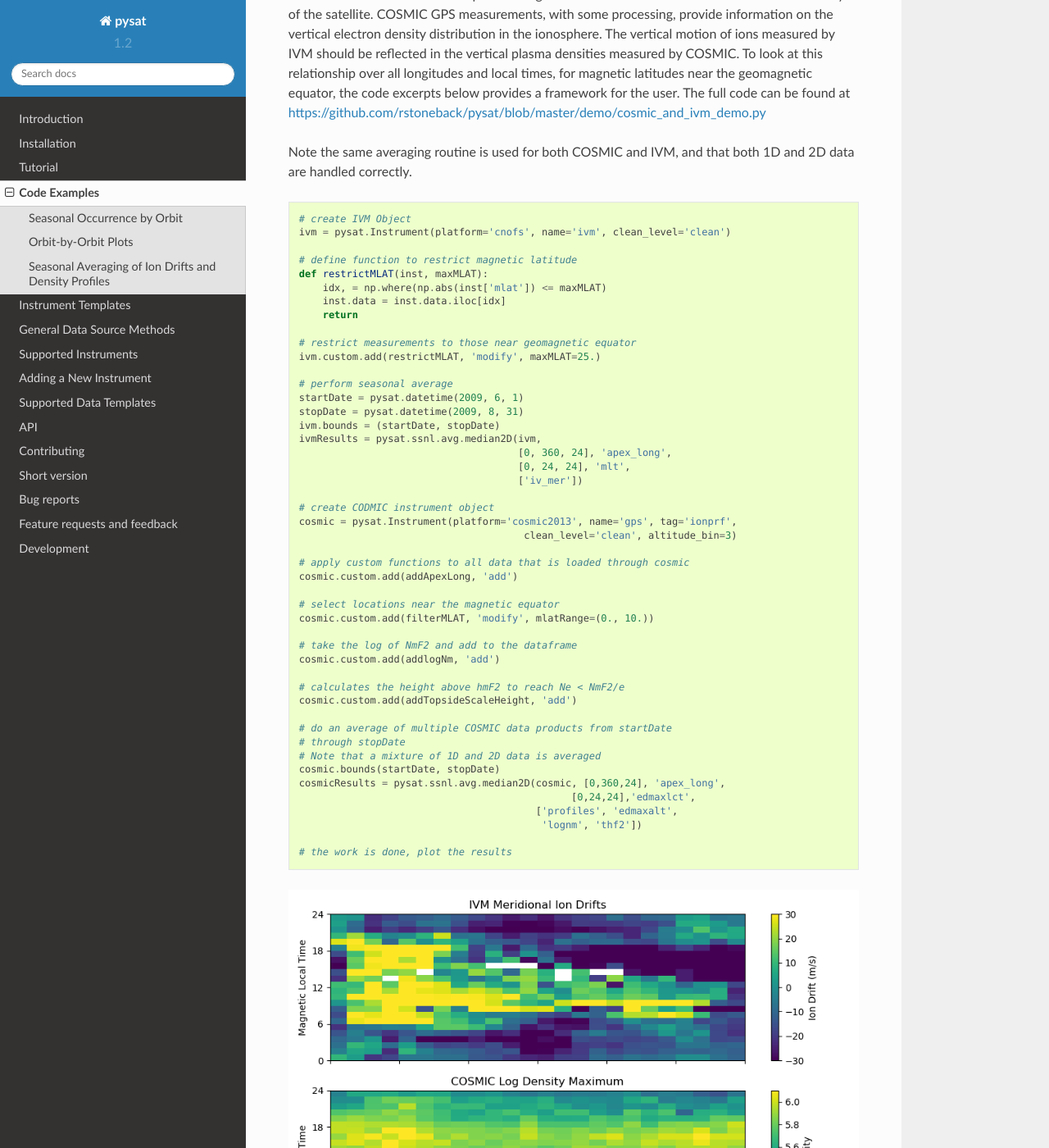
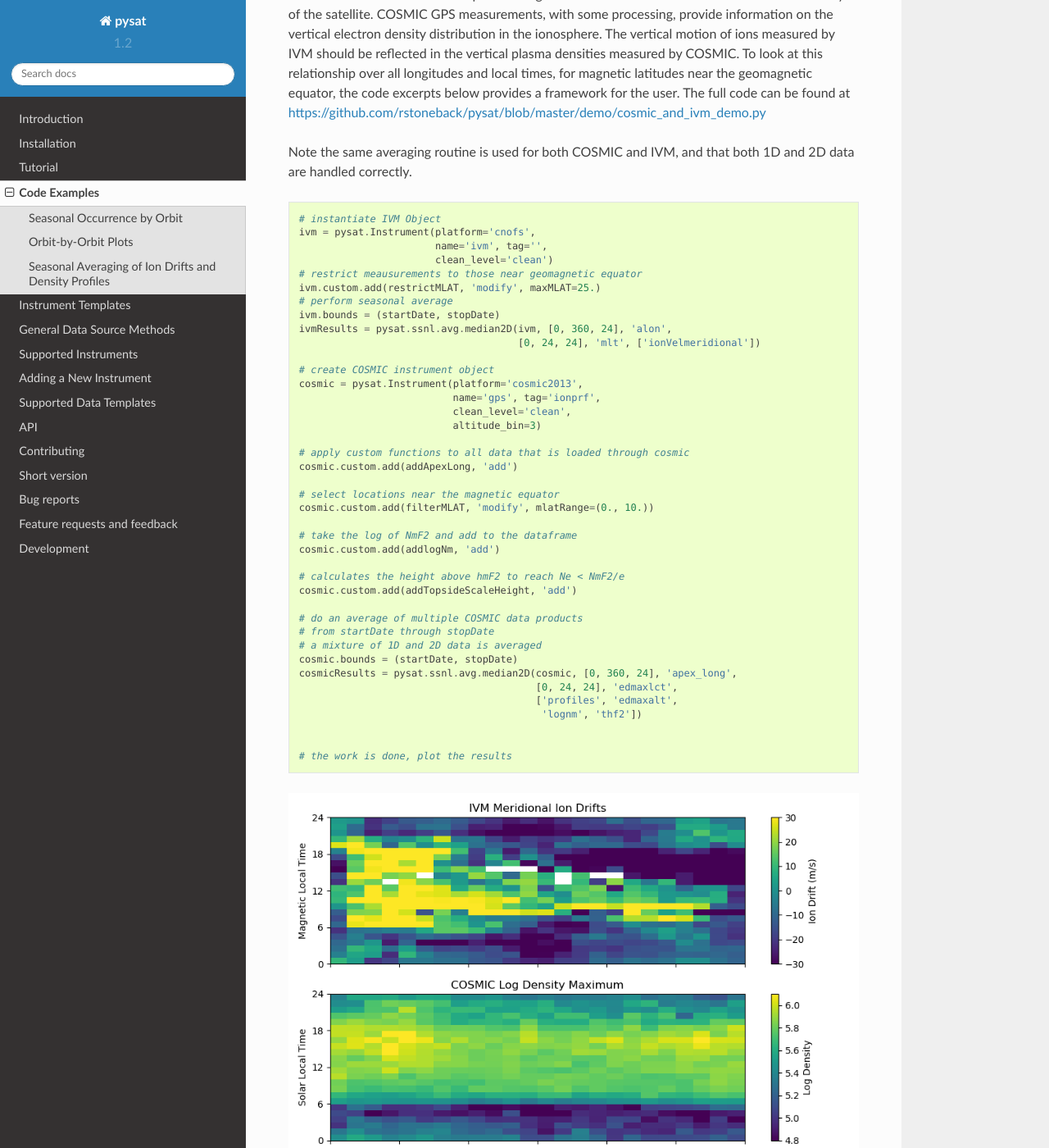
Before and after one commit to pysat/pysat, a Sphinx documentation site: the page built from docs/examples.rst, in a window 1280 px wide and 1400 px high, scrolled down 4928 px. Shown: the whole window at 82% size. Built offline with Sphinx 7.4.7 and the Read the Docs theme 2.0.0, drawn with Linux system fonts in a browser that asks for light colours; formulas are drawn with MathJax 3.

Commit message:
update examples

```diff
--- a/docs/examples.rst
+++ b/docs/examples.rst
@@ -179,53 +179,47 @@
 
 .. code:: python
 
-   # create IVM Object
-   ivm = pysat.Instrument(platform='cnofs', name='ivm', clean_level='clean')
+  # instantiate IVM Object
+  ivm = pysat.Instrument(platform='cnofs',
+                         name='ivm', tag='',
+                         clean_level='clean')
+  # restrict meausurements to those near geomagnetic equator
+  ivm.custom.add(restrictMLAT, 'modify', maxMLAT=25.)
+  # perform seasonal average
+  ivm.bounds = (startDate, stopDate)
+  ivmResults = pysat.ssnl.avg.median2D(ivm, [0, 360, 24], 'alon',
+                                       [0, 24, 24], 'mlt', ['ionVelmeridional'])
 
-   # define function to restrict magnetic latitude
-   def restrictMLAT(inst, maxMLAT):
-       idx, = np.where(np.abs(inst['mlat']) <= maxMLAT)
-       inst.data = inst.data.iloc[idx]
-       return
+  # create COSMIC instrument object
+  cosmic = pysat.Instrument(platform='cosmic2013',
+                            name='gps', tag='ionprf',
+                            clean_level='clean',
+                            altitude_bin=3)
 
-   # restrict measurements to those near geomagnetic equator
-   ivm.custom.add(restrictMLAT, 'modify', maxMLAT=25.)
+  # apply custom functions to all data that is loaded through cosmic
+  cosmic.custom.add(addApexLong, 'add')
 
-   # perform seasonal average
-   startDate = pysat.datetime(2009, 6, 1)
-   stopDate = pysat.datetime(2009, 8, 31)
-   ivm.bounds = (startDate, stopDate)
-   ivmResults = pysat.ssnl.avg.median2D(ivm,
-                                        [0, 360, 24], 'apex_long',
-                                        [0, 24, 24], 'mlt',
-                                        ['iv_mer'])
+  # select locations near the magnetic equator
+  cosmic.custom.add(filterMLAT, 'modify', mlatRange=(0., 10.))
 
-   # create CODMIC instrument object
-   cosmic = pysat.Instrument(platform='cosmic2013', name='gps', tag='ionprf',
-		                         clean_level='clean', altitude_bin=3)
+  # take the log of NmF2 and add to the dataframe
+  cosmic.custom.add(addlogNm, 'add')
 
-   # apply custom functions to all data that is loaded through cosmic
-   cosmic.custom.add(addApexLong, 'add')
+  # calculates the height above hmF2 to reach Ne < NmF2/e
+  cosmic.custom.add(addTopsideScaleHeight, 'add')
 
-   # select locations near the magnetic equator
-   cosmic.custom.add(filterMLAT, 'modify', mlatRange=(0., 10.))
+  # do an average of multiple COSMIC data products
+  # from startDate through stopDate
+  # a mixture of 1D and 2D data is averaged
+  cosmic.bounds = (startDate, stopDate)
+  cosmicResults = pysat.ssnl.avg.median2D(cosmic, [0, 360, 24], 'apex_long',
+                                          [0, 24, 24], 'edmaxlct',
+                                          ['profiles', 'edmaxalt',
+                                           'lognm', 'thf2'])
 
-   # take the log of NmF2 and add to the dataframe
-   cosmic.custom.add(addlogNm, 'add')
 
-   # calculates the height above hmF2 to reach Ne < NmF2/e
-   cosmic.custom.add(addTopsideScaleHeight, 'add')
+  # the work is done, plot the results
 
-   # do an average of multiple COSMIC data products from startDate
-   # through stopDate
-   # Note that a mixture of 1D and 2D data is averaged
-   cosmic.bounds(startDate, stopDate)
-   cosmicResults = pysat.ssnl.avg.median2D(cosmic, [0,360,24], 'apex_long',
-	                                         [0,24,24],'edmaxlct',
-                                           ['profiles', 'edmaxalt',
-                                            'lognm', 'thf2'])
-
-   # the work is done, plot the results
 
 .. image:: ./images/ssnl_median_ivm_cosmic_1d.png
    :align: center
```
